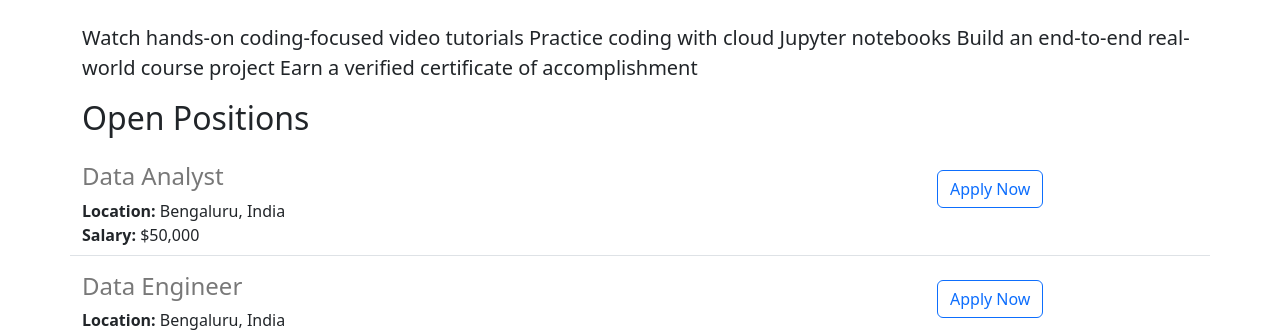
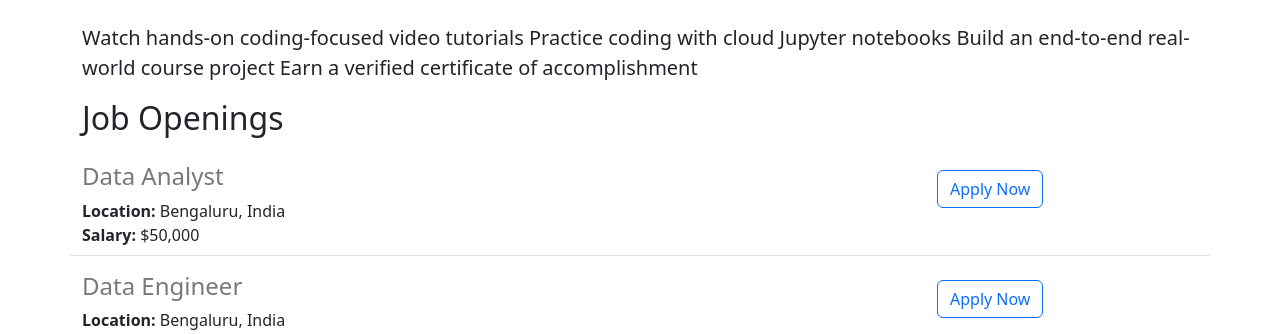
Before and after one commit to Savvythelegend/Flask-web-app, a Flask app: page /home in a window 1280 px wide. Shown: the part 427-761 px from the top of the page. Run offline with Flask 3, Linux system fonts and the light colour scheme.

Commit message:
made some changes to production env

```diff
--- a/templates/portal.html
+++ b/templates/portal.html
@@ -14,7 +14,7 @@
       Build an end-to-end real-world course project
       Earn a verified certificate of accomplishment
  </p>
-      <h2 class="mb-4">Open Positions </h2>
+      <h2 class="mb-4">Job Openings </h2>
       <div>
         {% for job in jobs %}
           {% include 'jobitem.html' %}
```
